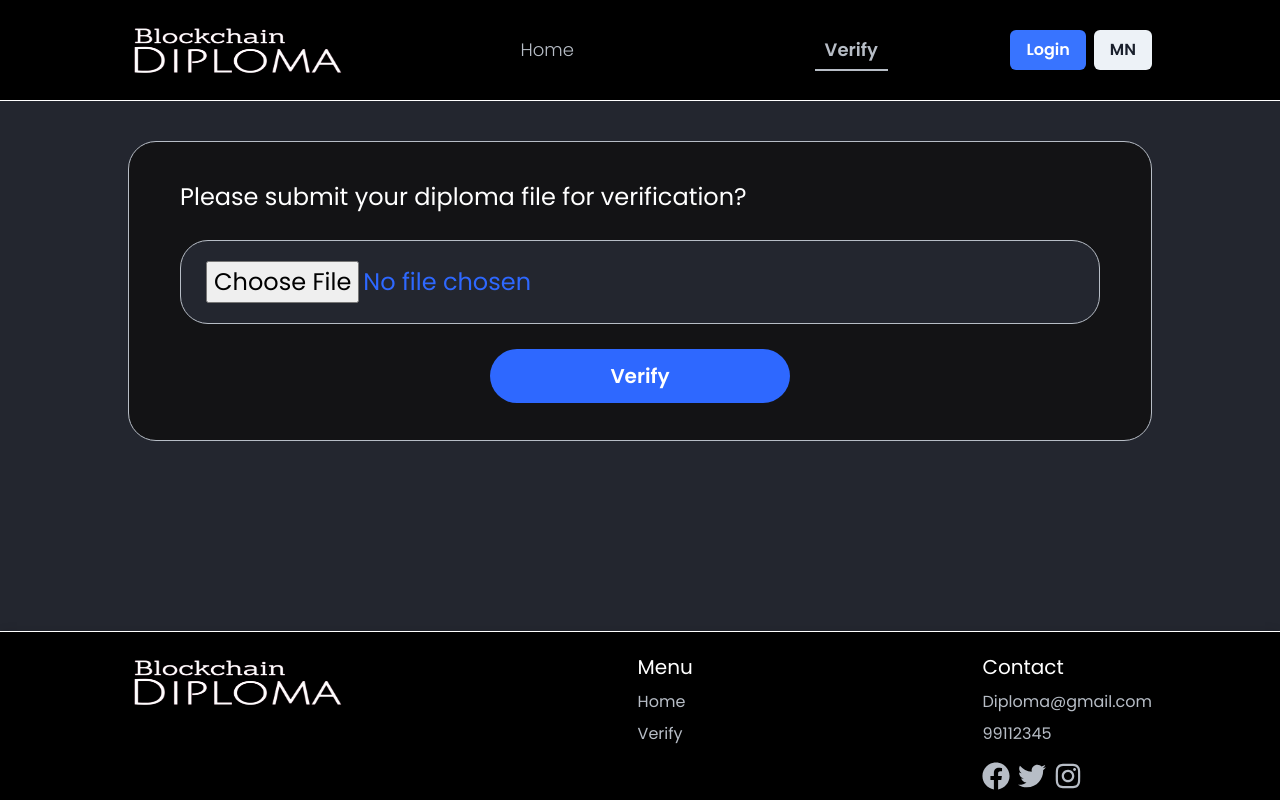
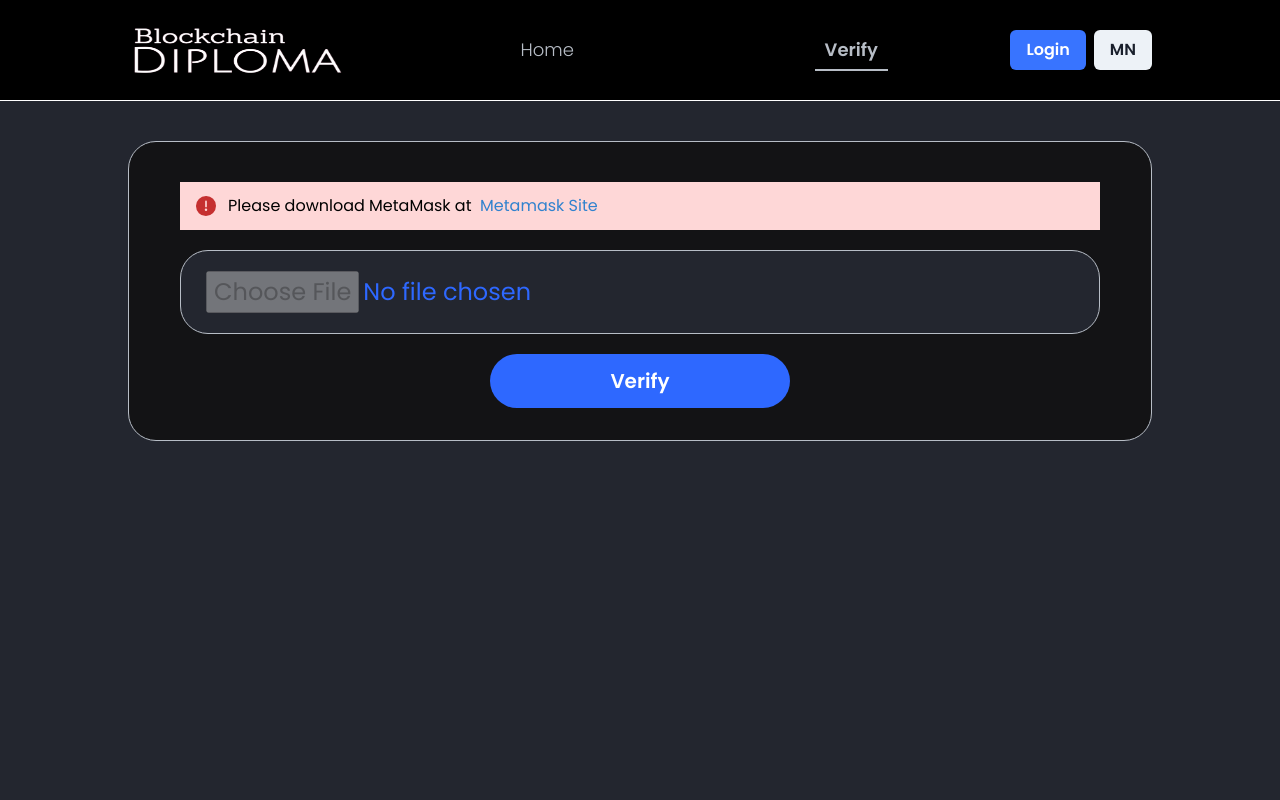
Before and after one commit to Chimed-ochir/Diploma, a Next.js app: page /en/verify in a window 1280 px wide. Shown: the top 800 px of the page. Built offline with nearby package versions, Linux system fonts and the light colour scheme.

Commit message:
some updates

```diff
--- a/app/[locale]/verify/page.tsx
+++ b/app/[locale]/verify/page.tsx
@@ -14,6 +14,8 @@ export default function Page() {
         hashError={t('hashError')}
         loading={t('loading')}
         verify={t('verify')}
+        text1={t('text1')}
+        text2={t('text2')}
       />
     </Stack>
   );
--- a/components/MetaMask/index.tsx
+++ b/components/MetaMask/index.tsx
@@ -1,16 +1,30 @@
-import { Box, Link, Alert, AlertIcon } from '@chakra-ui/react';
-
-const MetaMaskAlert: React.FC = () => {
+import { Text, Link, Alert, AlertIcon } from '@chakra-ui/react';
+const MetaMaskAlert: React.FC<{ text1: string; text2: string }> = ({
+  text1,
+  text2,
+}: {
+  text1: string;
+  text2: string;
+}) => {
   return (
-    <Alert status='error' variant='subtle' className='d-none' mt={2}>
+    <Alert
+      status='error'
+      variant='subtle'
+      className='d-none'
+      mt={2}
+      w='90%'
+      fontSize={'16px'}
+    >
       <AlertIcon />
-      Please download MetaMask at{' '}
+      {text1}
       <Link
         href='https://metamask.io/download'
         target='_blank'
         color='blue.500'
       >
-        Metamask Site
+        <Text>
+          {'\u00A0'} {text2}
+        </Text>
       </Link>
     </Alert>
   );
--- a/components/UploadComponent/index.tsx
+++ b/components/UploadComponent/index.tsx
@@ -13,7 +13,8 @@ import { useAuth } from '@/context/Account';
 import MetaMaskAlert from '@/components/MetaMask';
 import { FaGasPump } from 'react-icons/fa';
 import { SiBlockchaindotcom } from 'react-icons/si';
-const projectId = '28LuNAotbXzcvtpOcE9F8ayKOeP';
+// const projectId = '28LuNAotbXzcvtpOcE9F8ayKOeP';
+const projectId = 'd176b90ef9154ae1a10419a554ee8498';
 import { FaHashtag } from 'react-icons/fa';
 import { SiIpfs } from 'react-icons/si';
 
@@ -22,7 +23,8 @@ import { SiIpfs } from 'react-icons/si';
 // const projectId = '5289d049085c47688271917af6cc1f4a';
 //Your api secret in ifura.io
 // const projectSecret = 'oQtcgoWwe815ozW0YhbajgvwxnwXqea6i/Jeycp2vG6yyluWIY5Xug';
-const projectSecret = '3de3d9c099c6c0c168e39b8bc03e2f7a';
+// const projectSecret = '3de3d9c099c6c0c168e39b8bc03e2f7a';
+const projectSecret = 'db5bb64fe46345108902e7c0776fe6d7';
 declare global {
   interface Window {
     ethereum?: any;
@@ -47,6 +49,8 @@ export default function UploadComponent({
   uploadError,
   loading,
   text,
+  text1,
+  text2,
 }: {
   upload: string;
   hash1: string;
@@ -55,6 +59,8 @@ export default function UploadComponent({
   uploadError: string;
   loading: string;
   text: string;
+  text1: string;
+  text2: string;
 }) {
   const [uploadValue, setUploadValue] = useState<File | null>(null);
   const [inspect, setInspect] = useState<boolean | null>(null);
@@ -224,7 +230,7 @@ export default function UploadComponent({
         shadow={'5px'}
         border='1px solid #B7BDC6'
       >
-        {meta ? <MetaMaskAlert /> : null}
+        {meta ? <MetaMaskAlert text1={text1} text2={text2} /> : null}
         {view ? (
           <Stack
             borderRadius={'28px'}
--- a/components/VerifyComponent/index.tsx
+++ b/components/VerifyComponent/index.tsx
@@ -6,6 +6,7 @@ import { useAuth } from '@/context/Account';
 import { useState } from 'react';
 import { IoTime } from 'react-icons/io5';
 import { FaCube, FaUniversity } from 'react-icons/fa';
+import MetaMaskAlert from '../MetaMask';
 
 export default function VerifyComponent({
   title,
@@ -16,6 +17,8 @@ export default function VerifyComponent({
   hashError,
   loading,
   verify,
+  text1,
+  text2,
 }: {
   title: string;
   verifyText: string;
@@ -25,8 +28,10 @@ export default function VerifyComponent({
   hashError: string;
   loading: string;
   verify: string;
+  text1: string;
+  text2: string;
 }) {
-  const { address } = useAuth();
+  const { address, meta } = useAuth();
   const [verifyValue, setVerifyValue] = useState<string | null>(null);
   const [inspect, setInspect] = useState<boolean | null>(null);
   const [inspectHash, setInspectHash] = useState<boolean | null>(null);
@@ -35,7 +40,6 @@ export default function VerifyComponent({
   const [block, setBlock] = useState<number | string>('n/a');
   const [wait, setWait] = useState(false);
   const [time, setTime] = useState<Date | string>(new Date()); // Set initial state to the current date
-  console.log('title', title);
   const handleFileChange = async (
     event: React.ChangeEvent<HTMLInputElement>
   ) => {
@@ -68,6 +72,10 @@ export default function VerifyComponent({
       setWait(true);
       setInspectHash(null);
       setValueError('');
+
+      console.log('verifyValue', verifyValue);
+      console.log('window.contract.methods', window.contract.methods);
+      console.log('---', window.localStorage.getItem('userAddress'));
       await window.contract.methods
         .findDocHash(verifyValue)
         .call({ from: window.localStorage.getItem('userAddress') })
@@ -84,6 +92,7 @@ export default function VerifyComponent({
           }
         })
         .catch((err: any) => {
+          console.log('err', err);
           setValueError(verify);
           setWait(false);
         });
@@ -127,7 +136,7 @@ export default function VerifyComponent({
       mx='auto'
       mt='20px'
       mb='40px'
-      h='calc(100vh - 330px)'
+      h='calc(100vh - 100px)'
     >
       <Stack
         textColor='black'
@@ -142,9 +151,14 @@ export default function VerifyComponent({
         mt={{ base: '20px', md: '' }}
         border='1px solid #B7BDC6'
       >
-        <Text color={'white'} w='90%'>
-          {verifyText}
-        </Text>
+        {meta ? (
+          <MetaMaskAlert text1={text1} text2={text2} />
+        ) : (
+          <Text color={'white'} w='90%'>
+            {verifyText}
+          </Text>
+        )}
+
         <Stack
           borderRadius={'28px'}
           py='20px'
@@ -170,6 +184,7 @@ export default function VerifyComponent({
               id='doc-file'
               type='file'
               accept='application/pdf, image/*'
+              disabled={meta}
             />
           </label>
         </Stack>
@@ -200,6 +215,7 @@ export default function VerifyComponent({
           mx='auto'
           fontSize={'20px'}
           height={'54px'}
+          disabled={meta}
         >
           {title}
         </Button>
--- a/context/Account/index.tsx
+++ b/context/Account/index.tsx
@@ -361,6 +361,9 @@ export const AuthProvider = ({ children }: React.PropsWithChildren) => {
         "Request of type 'wallet_requestPermissions' already pending for origin http://localhost:3000. Please wait."
       ) {
         message = 'Холбогдох хүсэлт аль хэдийн илгээсэн байна. Түр хүлээнэ үү';
+      } else if (error.message === 'customWindow.ethereum is undefined') {
+        message =
+          'МетаМаск extension татна уу. Мөн Test(Sepolia testnet chain) горим дээр тохируулна уу https://metamask.io/download';
       } else {
         message = 'МетаМаск хаягтай холбогдож чадсангүй.';
       }
--- a/messages/en.json
+++ b/messages/en.json
@@ -32,7 +32,9 @@
     "admin2": "School name",
     "admin3": "School add",
     "admin4": "School delete",
-    "admin5": "School update"
+    "admin5": "School update",
+    "text1": "Please download MetaMask at ",
+    "text2": "Metamask Site"
   },
   "Upload": {
     "upload": "Upload",
--- a/messages/mn.json
+++ b/messages/mn.json
@@ -32,7 +32,9 @@
     "admin2": "Сургуулийн нэр",
     "admin3": "Сургууль нэмэх",
     "admin4": "Сургууль устгах",
-    "admin5": "Сургууль өөрчлөх"
+    "admin5": "Сургууль өөрчлөх",
+    "text1": "MetaMask-г татаж авна уу ",
+    "text2": "МетаMаск сайт"
   },
   "Upload": {
     "upload": "Байршуулах",
```
